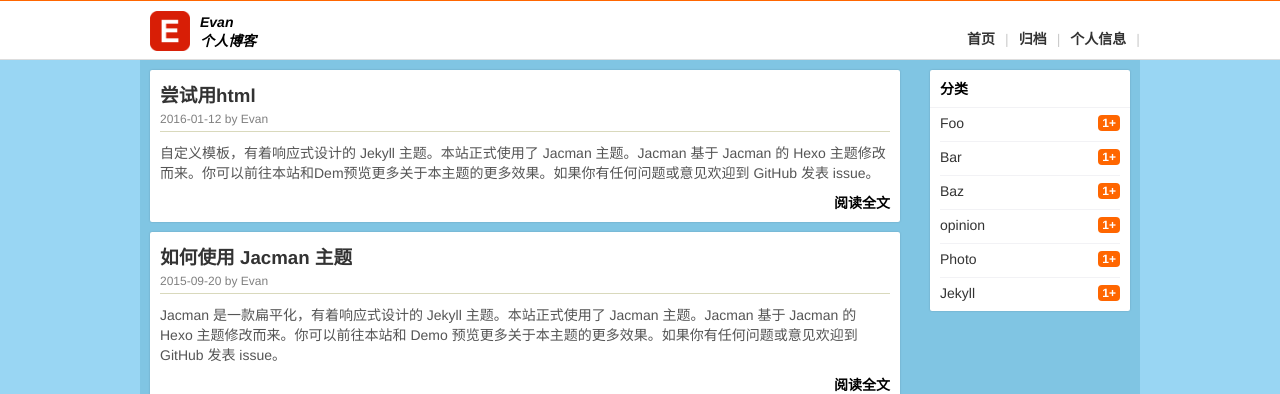
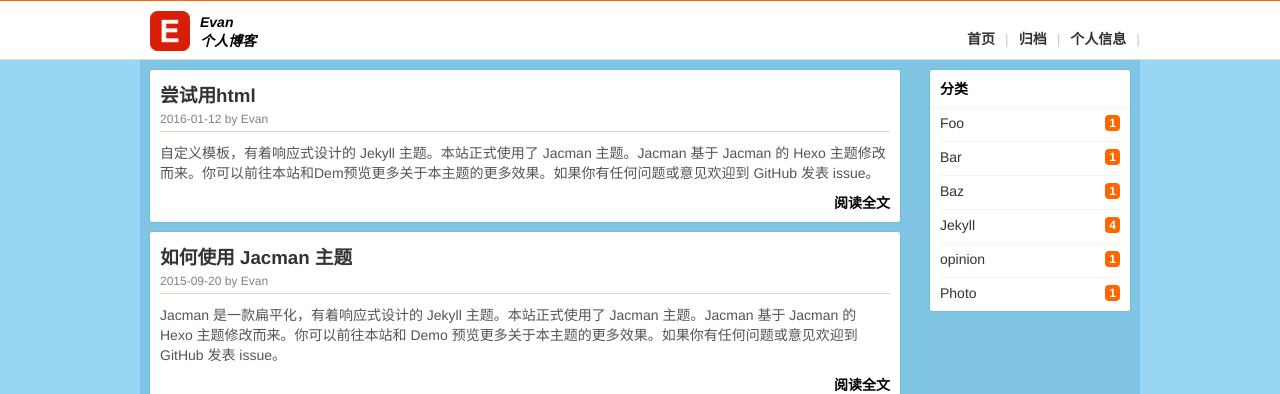
Before and after one commit to bnuephjx/bnuephjx.github.io, a Jekyll site: the page built from index.html, in a window 1280 px wide. Shown: the top 394 px of the page. Built offline with Jekyll 4.4.1, drawn with Linux system fonts in a browser that asks for light colours; the list of posts is cut into pages by our own code.

Commit message:
no message

```diff
--- a/_includes/_component/categorie.html
+++ b/_includes/_component/categorie.html
@@ -9,7 +9,7 @@
 					<p class="txt">
 						{{ item[0] }}
 					</p>
-					{% if item[1] < 1 %}
+					{% if item[1] | size < 2 %}
 						<span class='classifyNum'>{{ item[1] | size }}</span>
 					{% else %}
 						<span class='classifyNum'>1+</span>
```
Also changed, not shown: _posts/2013-12-24-中文測試.md (+1 -0 lines), _posts/2013-12-24-日本語テスト.md (+1 -0 lines).
